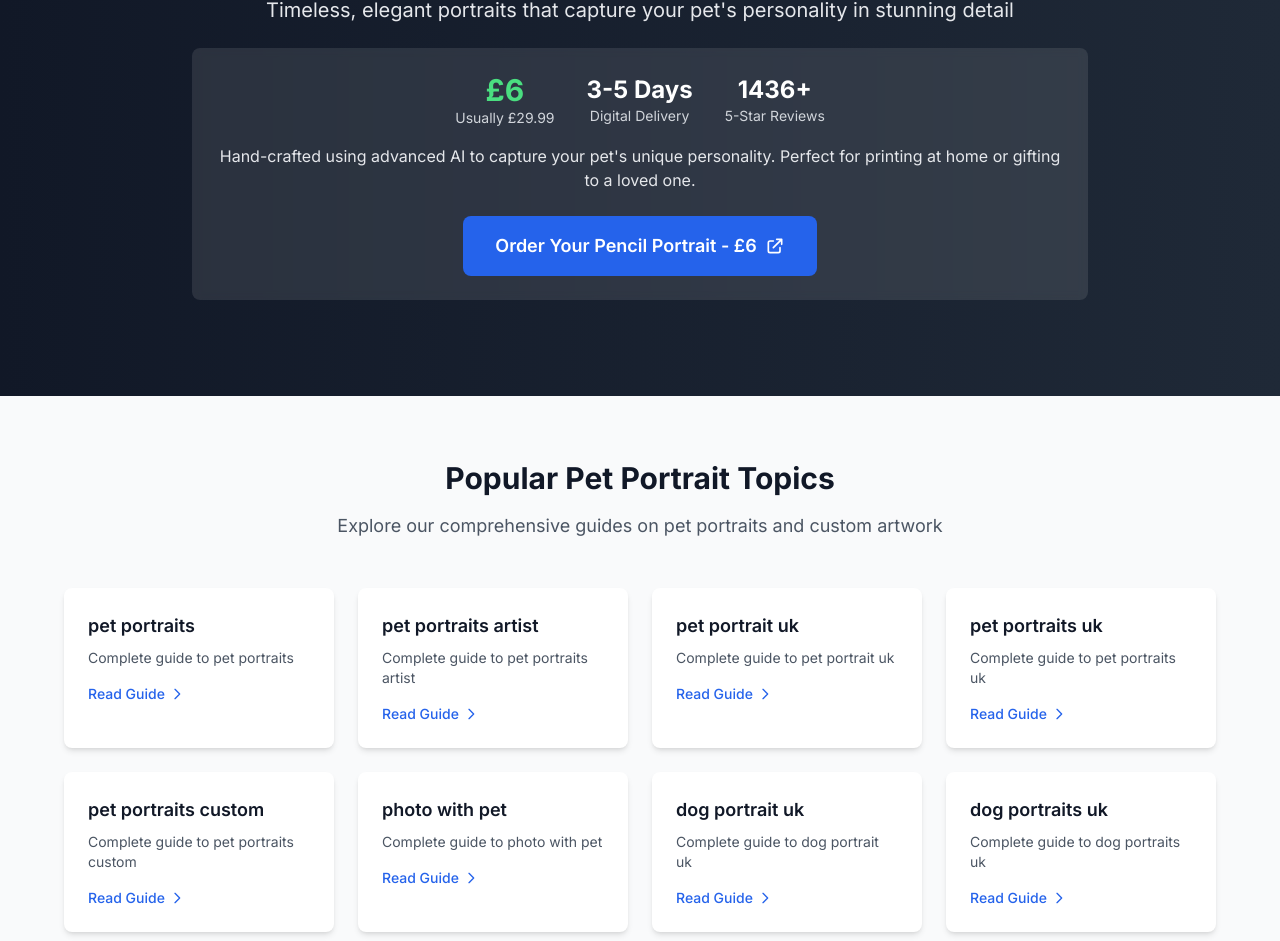
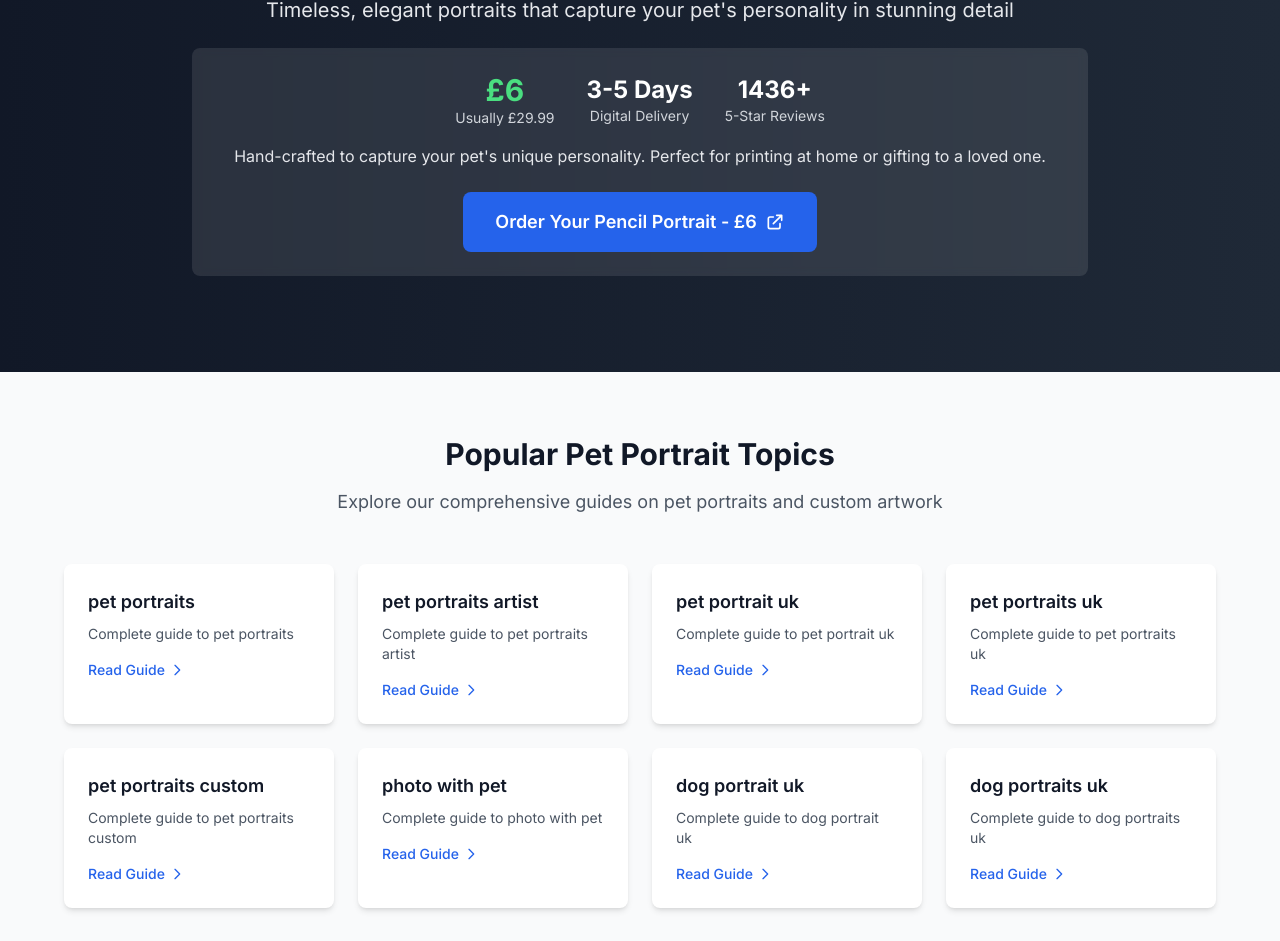
Before and after one commit to 00dkeati/petportrait-seo, a Next.js app: page / in a window 1280 px wide. Shown: the part 3509-4450 px from the top of the page. Built offline with nearby package versions, Linux system fonts and the light colour scheme.

Commit message:
Removed AI mention from homepage pencil portrait section

```diff
--- a/app/page.tsx
+++ b/app/page.tsx
@@ -339,7 +339,7 @@
                 </div>
               </div>
               <p className="text-gray-200 mb-6">
-                Hand-crafted using advanced AI to capture your pet's unique personality.
+                Hand-crafted to capture your pet's unique personality.
                 Perfect for printing at home or gifting to a loved one.
               </p>
               <Link
```
